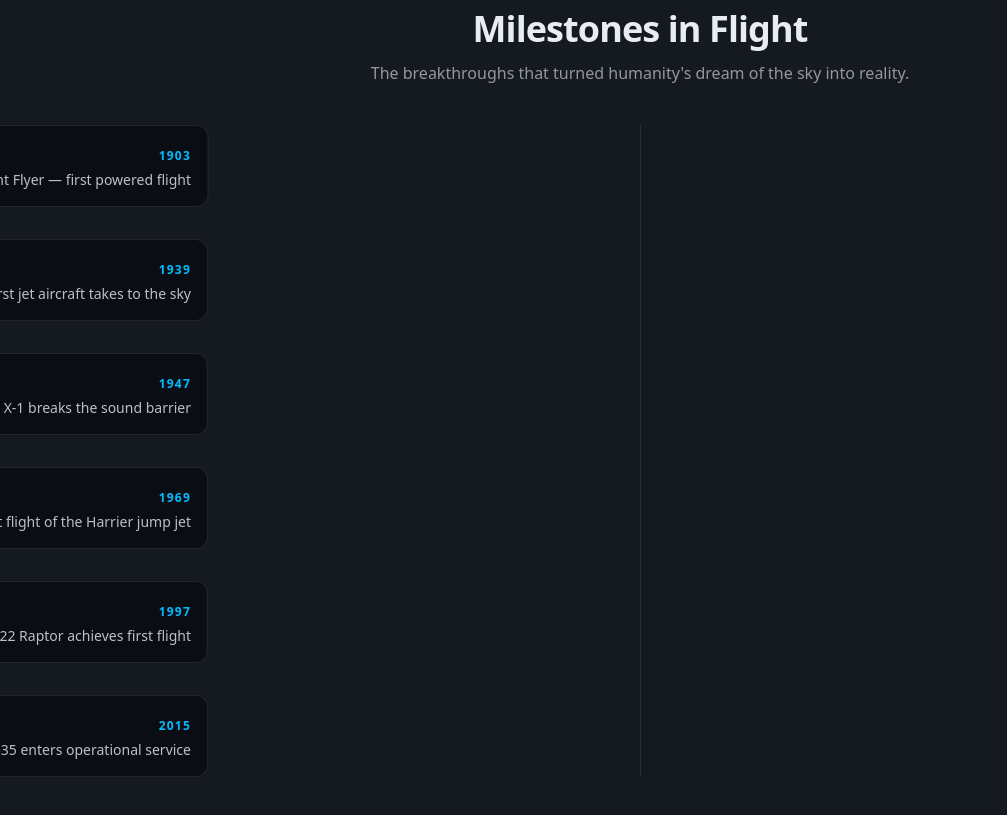
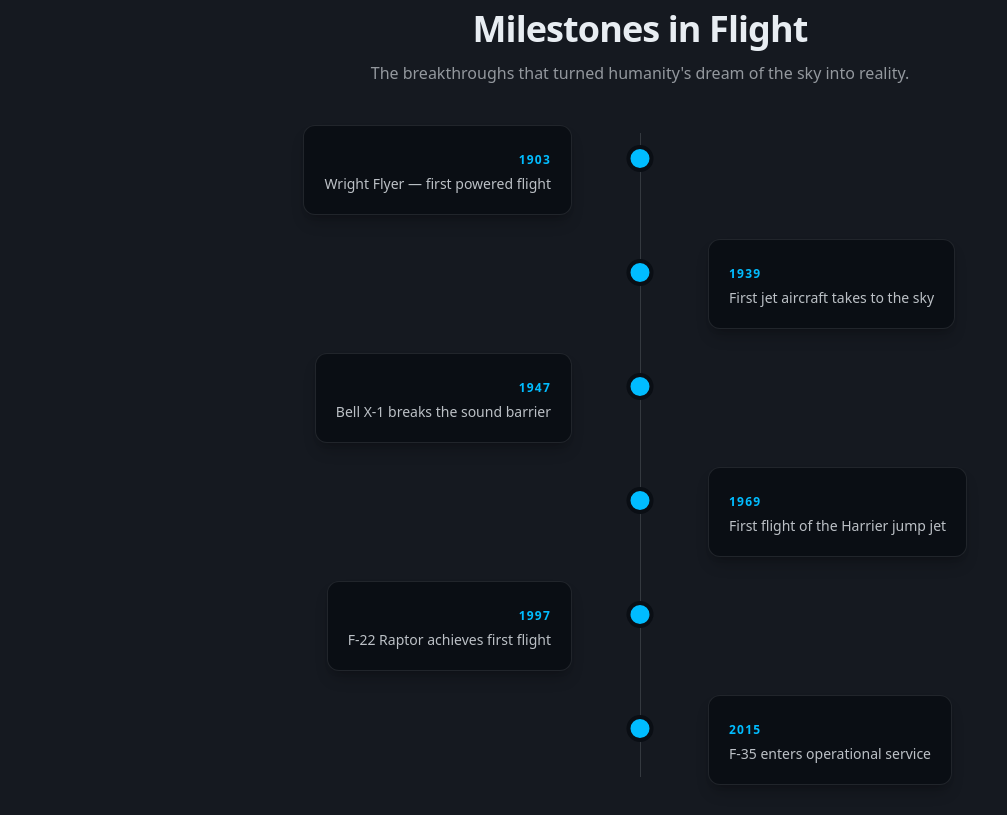
Before and after one commit to 1nFrastr/baby-lovable-mtopxw0b75, a Next.js app: page / in a window 1280 px wide. Shown: the part 2940-3755 px from the top of the page, without its empty margins (0-1007 px from the left). Built offline with nearby package versions, Linux system fonts and the light colour scheme.

Commit message:
turn-4: make a website for aviation and milltary weapon …
User: Milestones in Flight
 items in this area is hidden to the left scree

Files: src/components/home/Milestones.tsx

Session: sess_mtopxw0b75cv0jge
Run: turn_rABrEymWyf7UaHsS
Outcome: completed

```diff
--- a/src/components/home/Milestones.tsx
+++ b/src/components/home/Milestones.tsx
@@ -15,22 +15,30 @@
         />
 
         <div className="relative mx-auto max-w-3xl">
-          <div className="absolute left-4 top-0 h-full w-px bg-foreground/10 sm:left-1/2" />
-          <div className="space-y-8">
-            {milestones.map((m) => (
+          {/* center line */}
+          <div className="absolute left-[13px] top-2 bottom-2 w-px bg-foreground/15 sm:left-1/2" />
+
+          <div className="space-y-6">
+            {milestones.map((m, i) => (
               <div
                 key={m.year}
-                className="relative flex items-start gap-6 pl-10 sm:w-1/2 sm:pl-0"
+                className="relative sm:grid sm:grid-cols-2 sm:gap-10"
               >
+                {/* dot */}
+                <div
+                  className="absolute left-0 top-5 z-10 h-[27px] w-[27px] rounded-full border-4 border-background bg-sky-400 sm:left-1/2 sm:-translate-x-1/2"
+                />
+
+                {/* card */}
                 <div
                   className={
-                    "flex " +
-                    (indexIsOdd(m.year)
-                      ? "sm:mr-auto sm:-translate-x-full sm:flex-row-reverse sm:pr-12 sm:text-right"
-                      : "sm:ml-auto sm:pl-12")
+                    "pl-11 sm:pl-0 " +
+                    (i % 2 === 0
+                      ? "sm:col-start-1 sm:pr-12 sm:text-right"
+                      : "sm:col-start-2 sm:pl-12")
                   }
                 >
-                  <div className="rounded-xl border border-foreground/10 bg-background p-4">
+                  <div className="inline-block rounded-xl border border-foreground/10 bg-background p-5 shadow-lg shadow-black/20">
                     <span className="text-xs font-black tracking-widest text-sky-400">
                       {m.year}
                     </span>
@@ -47,7 +55,3 @@
     </section>
   );
 }
-
-function indexIsOdd(year: string) {
-  return Number(year) % 2 !== 0;
-}
```
